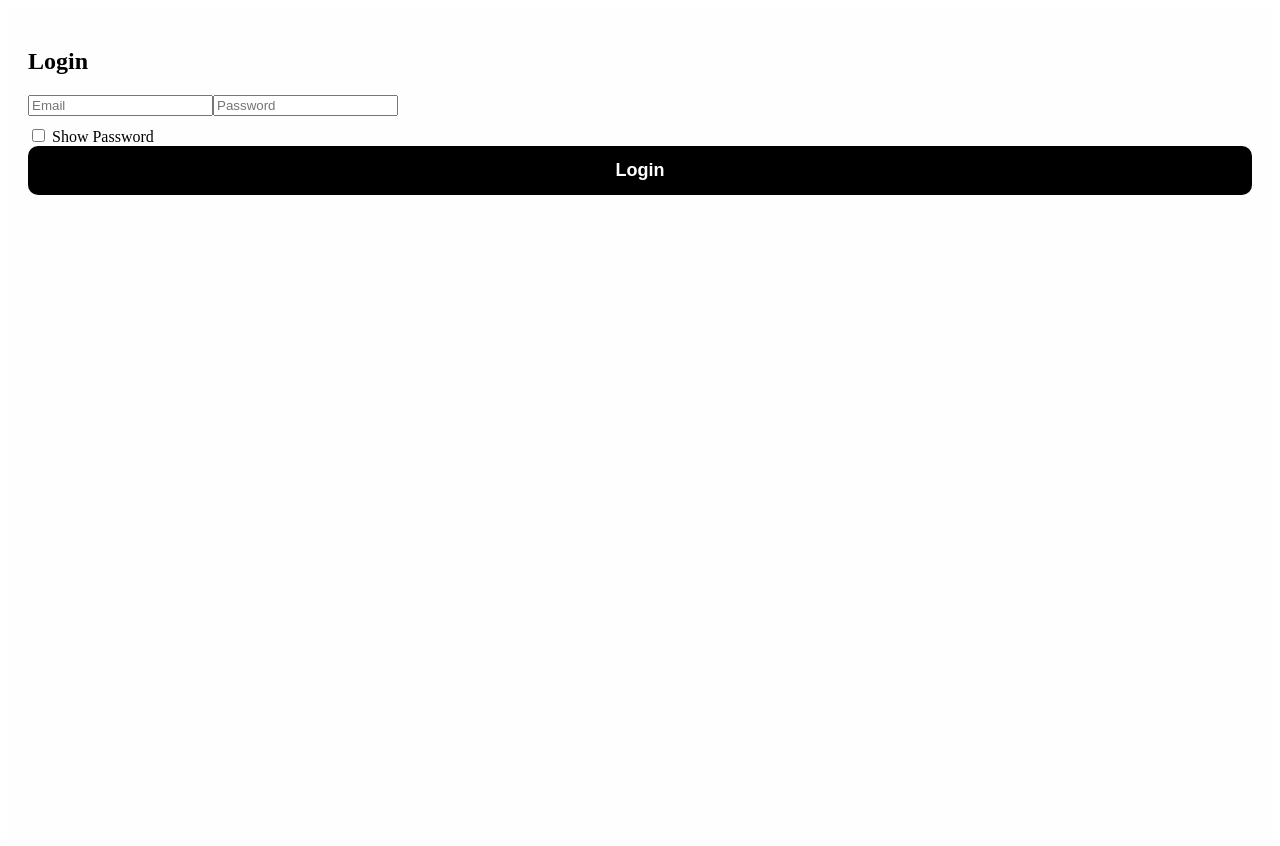
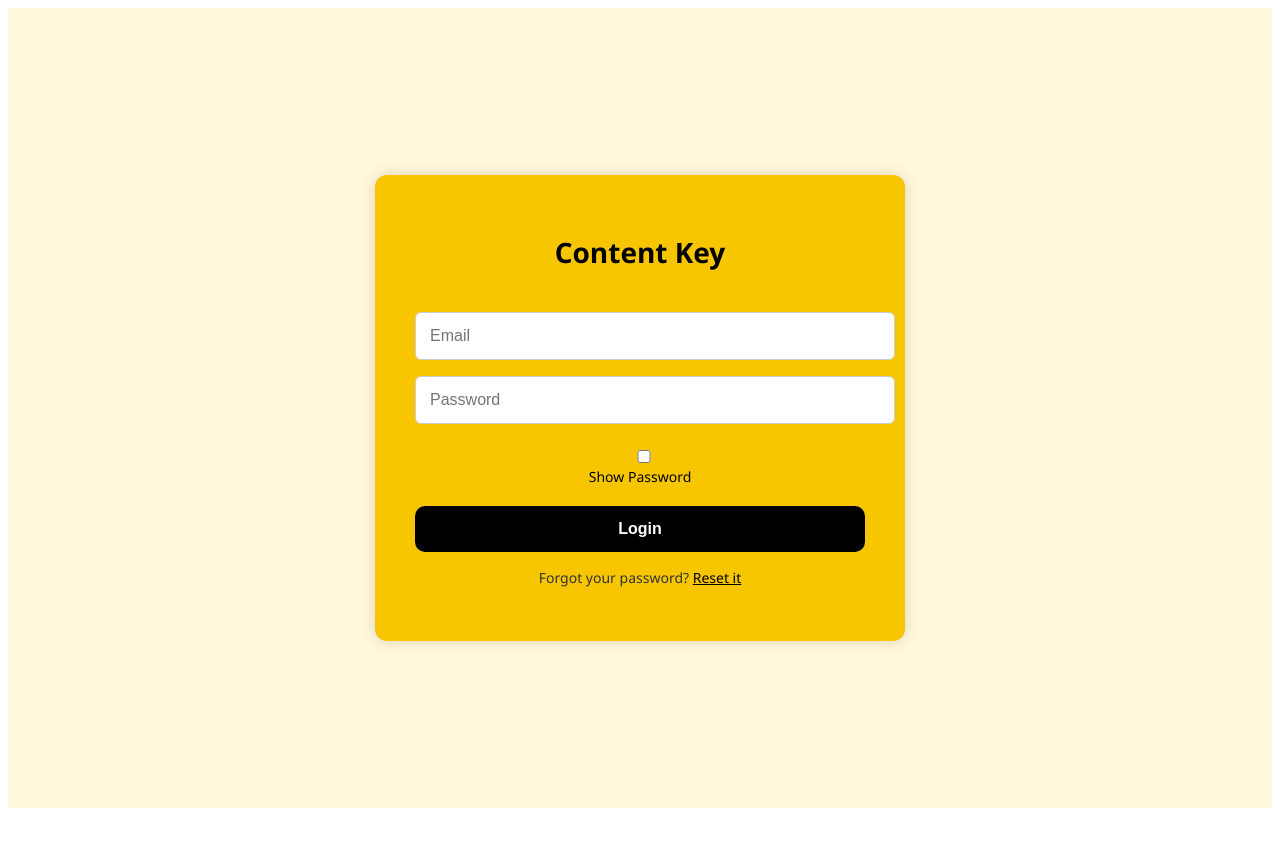
Before and after one commit to Content-key/content-key-frontend, a React (Create React App) app: page /login in a window 1280 px wide. Shown: the top 846 px of the page. After the commit the page ends 816 px from the top, so only its background shows below. Built offline with nearby package versions, Linux system fonts and the light colour scheme.

Commit message:
🚀 Fixed login redirect paths to correct dashboard routes

```diff
--- a/src/Login.css
+++ b/src/Login.css
@@ -1,109 +1,64 @@
 .login-container {
-  background-color: #fefefe;
   min-height: 100vh;
+  background-color: #fff8dc;
   display: flex;
-  flex-direction: column;
-  padding: 20px;
-  position: relative;
-}
-
-.home-link {
-  position: absolute;
-  top: 20px;
-  left: 30px;
-  text-decoration: none;
-  font-weight: bold;
-  color: #000;
-  background: #f7c600;
-  padding: 10px 14px;
-  border-radius: 8px;
-  box-shadow: 0 0 5px rgba(0,0,0,0.1);
-}
-
-.login-grid {
-  display: flex;
-  flex: 1;
   justify-content: center;
   align-items: center;
-  gap: 80px;
-  padding-top: 80px;
-  flex-wrap: wrap;
-}
-
-.login-left {
-  max-width: 400px;
-  text-align: left;
-}
-
-.login-left h1 {
-  font-size: 36px;
-  color: #000;
-}
-
-.login-left p {
-  font-size: 18px;
-  margin-top: 10px;
-}
-
-.tagline {
-  margin-top: 20px;
-  font-weight: bold;
-  font-size: 20px;
-  color: #111;
+  font-family: 'Segoe UI', sans-serif;
 }
 
 .login-box {
-  background: #f7c600;
+  background-color: #f7c600;
   padding: 40px;
-  width: 100%;
-  max-width: 400px;
-  border-radius: 14px;
+  border-radius: 12px;
+  width: 90%;
+  max-width: 450px;
   box-shadow: 0 0 15px rgba(0, 0, 0, 0.15);
-  display: flex;
-  flex-direction: column;
+  text-align: center;
 }
 
-.login-box h2 {
-  text-align: center;
-  margin-bottom: 20px;
+.login-box h1.brand-title {
+  font-size: 28px;
+  font-weight: bold;
   color: #000;
+  margin-bottom: 25px;
 }
 
 .login-box input {
+  width: 100%;
   padding: 14px;
-  margin-bottom: 15px;
+  margin-top: 16px;
   font-size: 16px;
   border: 1px solid #ccc;
-  border-radius: 8px;
+  border-radius: 6px;
 }
 
 .login-box button {
-  background-color: #000;
+  margin-top: 20px;
+  padding: 14px;
+  width: 100%;
+  background: #000;
   color: #fff;
-  padding: 14px;
-  font-size: 18px;
   border: none;
   border-radius: 10px;
+  font-weight: bold;
+  font-size: 16px;
   cursor: pointer;
-  font-weight: bold;
-  transition: background 0.3s ease;
 }
 
-.login-box button:hover {
-  background-color: #333;
+.footer-note {
+  margin-top: 16px;
+  font-size: 14px;
+  color: #333;
 }
 
-.error {
-  color: red;
-  text-align: center;
-  margin-bottom: 10px;
-}
-.forgot-link {
-  text-align: center;
-  margin-top: 10px;
-}
-.forgot-link a {
+.footer-note a {
   color: #000;
   text-decoration: underline;
-  font-size: 14px;
 }
+
+.message {
+  margin-top: 16px;
+  font-weight: bold;
+  color: red;
+}
--- a/src/Login.js
+++ b/src/Login.js
@@ -32,11 +32,12 @@ function Login() {
       localStorage.setItem('token', token);
       localStorage.setItem('user', JSON.stringify(user));
 
-      // Redirect based on role
       if (user.role === 'creator') {
-        navigate('/creator-dashboard');
+        navigate('/dashboard/creator');
       } else if (user.role === 'sponsor') {
-        navigate('/sponsor-dashboard');
+        navigate('/dashboard/sponsor');
+      } else {
+        navigate('/');
       }
     } catch (err) {
       console.error('Login error:', err.response?.data || err.message);
@@ -46,8 +47,9 @@ function Login() {
 
   return (
     <div className="login-container">
-      <form className="login-form" onSubmit={handleLogin}>
-        <h2>Login</h2>
+      <div className="login-box">
+        <h1 className="brand-title">Content Key</h1>
+        <form onSubmit={handleLogin}>
           <input
             type="email"
             placeholder="Email"
@@ -62,16 +64,22 @@ function Login() {
             onChange={(e) => setPassword(e.target.value)}
             required
           />
-        <label style={{ display: 'block', marginTop: '10px' }}>
+          <label style={{ marginTop: '10px', display: 'block', fontSize: '14px' }}>
             <input
               type="checkbox"
               checked={showPassword}
               onChange={togglePasswordVisibility}
-          /> Show Password
+              style={{ marginRight: '5px' }}
+            />
+            Show Password
           </label>
           <button type="submit">Login</button>
           {message && <p className="message">{message}</p>}
         </form>
+        <p className="footer-note">
+          Forgot your password? <a href="/forgot-password">Reset it</a>
+        </p>
+      </div>
     </div>
   );
 }
```
Lines whose indentation alone changed are shown as unchanged.
